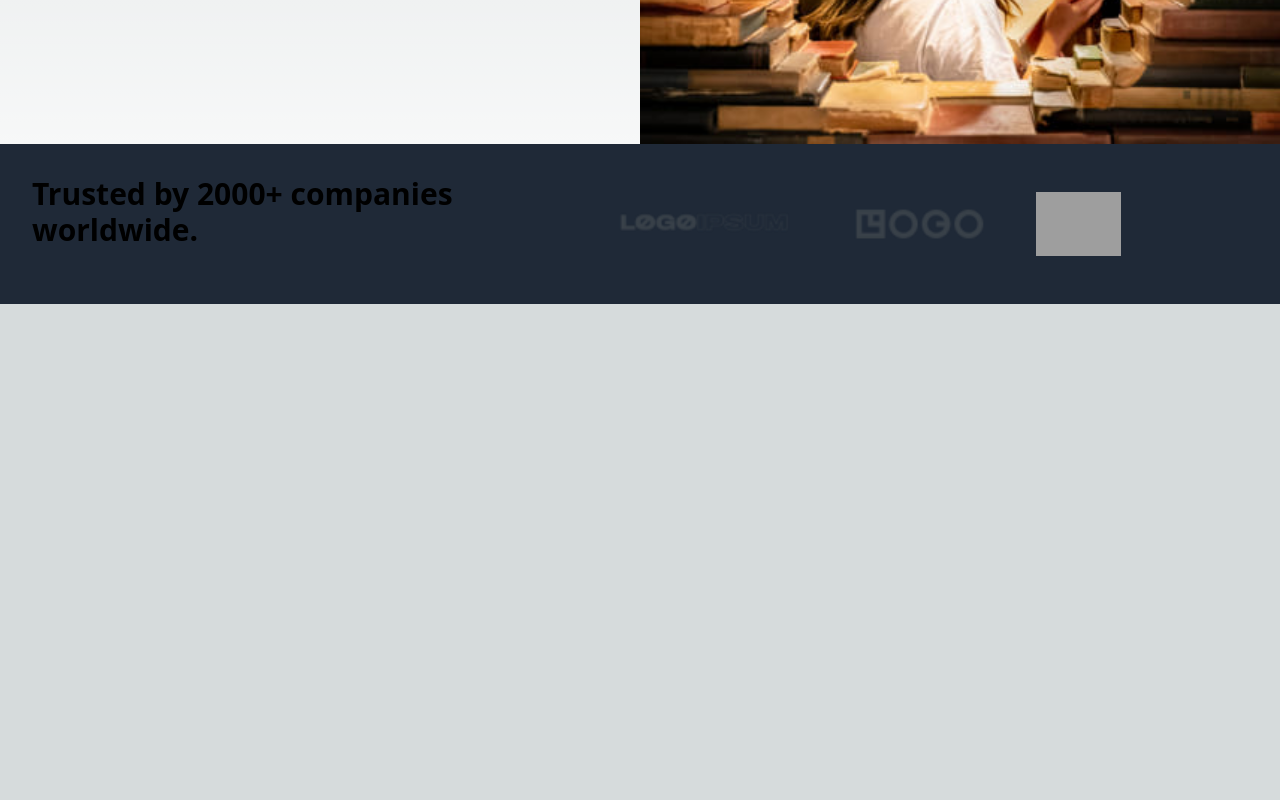
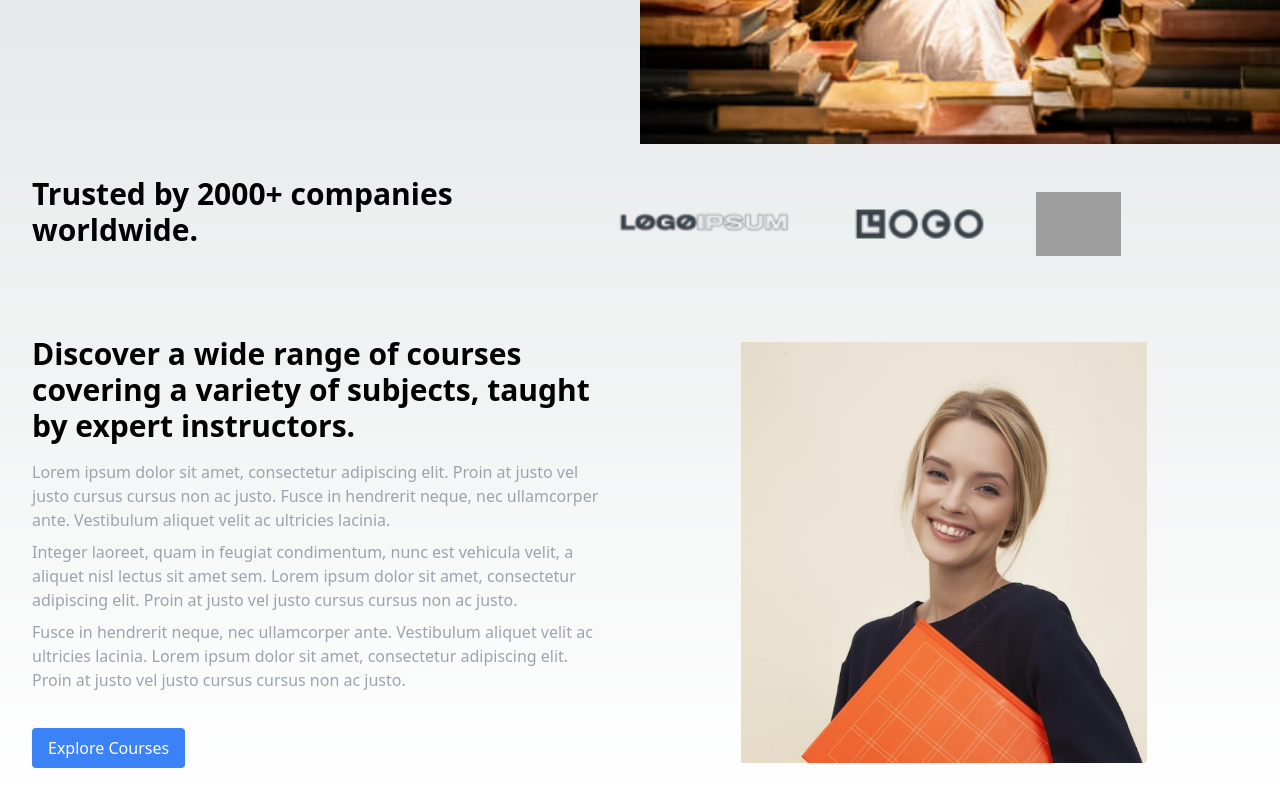
Before and after one commit to narendrarty17/CodeJs-Academy, a Next.js app: page / in a window 1280 px wide. Shown: the part 511-1311 px from the top of the page. Before the commit the page ends 815 px from the top, so only its background shows below. Built offline with nearby package versions, Linux system fonts and the light colour scheme; grey boxes are pictures that could not be loaded.

Commit message:
added Section_03

```diff
--- a/components/Section_02.js
+++ b/components/Section_02.js
@@ -2,7 +2,7 @@ import React from 'react';
 
 const Section_02 = () => {
     return (
-        <section className="bg-gray-800 p-8">
+        <section className="p-8">
             <div className="flex flex-col items-center md:flex-row md:justify-center container mx-auto">
                 <h2 className="text-3xl font-bold mb-6">Trusted by 2000+ companies worldwide.</h2>
 
--- /dev/null
+++ b/components/Section_03.js
@@ -0,0 +1,40 @@
+import React from 'react';
+
+const Section_03 = () => {
+    return (
+        <section className="container mx-auto p-8 flex flex-col md:flex-row items-center">
+            {/* Content */}
+            <div className="md:w-1/2 md:pr-8">
+                <h2 className="text-3xl font-bold mb-4">
+                    Discover a wide range of courses covering a variety of subjects, taught by expert instructors.
+                </h2>
+                <p className="text-gray-400 mb-2">
+                    Lorem ipsum dolor sit amet, consectetur adipiscing elit. Proin at justo vel justo cursus cursus non ac justo.
+                    Fusce in hendrerit neque, nec ullamcorper ante. Vestibulum aliquet velit ac ultricies lacinia.
+                </p>
+                <p className="text-gray-400 mb-2">
+                    Integer laoreet, quam in feugiat condimentum, nunc est vehicula velit, a aliquet nisl lectus sit amet sem.
+                    Lorem ipsum dolor sit amet, consectetur adipiscing elit. Proin at justo vel justo cursus cursus non ac justo.
+                </p>
+                <p className="text-gray-400 mb-4">
+                    Fusce in hendrerit neque, nec ullamcorper ante. Vestibulum aliquet velit ac ultricies lacinia.
+                    Lorem ipsum dolor sit amet, consectetur adipiscing elit. Proin at justo vel justo cursus cursus non ac justo.
+                </p>
+                <button className="bg-blue-500 text-white px-4 py-2 mt-5 rounded">
+                    Explore Courses
+                </button>
+            </div>
+
+            {/* Image */}
+            <div className="flex justify-center md:w-1/2 mt-10 md:mt-0">
+                <img
+                    src="/images/section_03/posterImage.jpg"  // Update the image path
+                    alt="Section Image"
+                    className="w-full md:w-2/3 h-auto object-cover"
+                />
+            </div>
+        </section>
+    );
+};
+
+export default Section_03;
--- a/pages/index.js
+++ b/pages/index.js
@@ -1,6 +1,7 @@
 import Header from '../components/Header';
 import Section_01 from '@/components/Section_01';
 import Section_02 from '@/components/Section_02';
+import Section_03 from '@/components/Section_03';
 
 export default function Home() {
   return (
@@ -8,6 +9,7 @@ export default function Home() {
       <Header />
       <Section_01 />
       <Section_02 />
+      <Section_03 />
     </div>
   )
 }
```
Also changed, not shown: public/images/section_03/posterImage.jpg (added).
